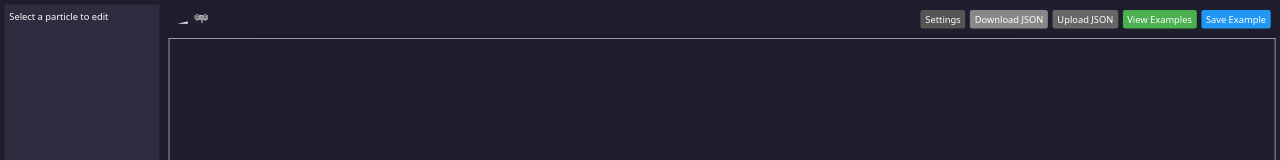
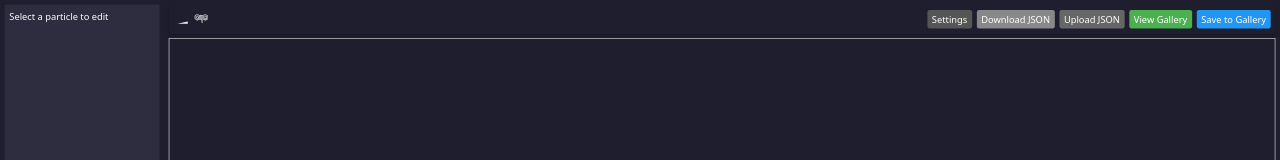
Before and after one commit to Oliver-Form/forceplay, a Next.js app: page /sandbox in a window 1280 px wide. Shown: the top 160 px of the page. Built offline with nearby package versions, Linux system fonts and the light colour scheme; no server answers.

Commit message:
"Examples" replaced with "Gallery"

```diff
--- a/src/components/WorldCanvas.tsx
+++ b/src/components/WorldCanvas.tsx
@@ -880,10 +880,10 @@ export default function WorldCanvas({ initialData }: WorldCanvasProps) {
                   <input type="file" accept="application/json" onChange={handleUpload} style={{ display: 'none' }} />
                 </label>
                 <button onClick={() => router.push('/examples')} style={{ cursor: 'pointer', padding: '4px 8px', background: '#4caf50', color: '#fff', border: 'none', borderRadius: '4px' }}>
-                  View Examples
+                  View Gallery
                 </button>
                 <button onClick={handleSaveExample} style={{ cursor: 'pointer', padding: '4px 8px', background: '#2196f3', color: '#fff', border: 'none', borderRadius: '4px' }}>
-                  Save Example
+                  Save to Gallery
                 </button>
               </div>
             </div>
```
